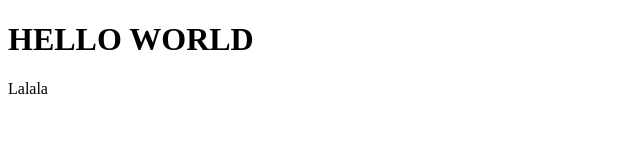
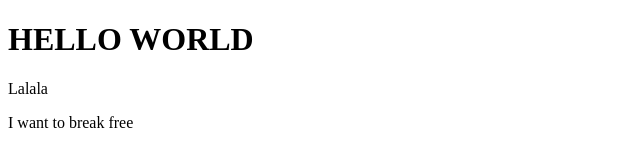
Before and after one commit to Kurbamit/CBlog.github.io, a plain HTML site: page index.html in a window 1280 px wide. Shown: the whole page, without its empty margins (0-640 px from the left). Drawn offline with Linux system fonts and the light colour scheme.

Commit message:
Update index.html

```diff
--- a/index.html
+++ b/index.html
@@ -9,5 +9,6 @@
 <body>
 	<h1>HELLO WORLD</h1>
 	<p>Lalala</p>
+	<p>I want to break free</p>
 </body>
 </html>
```
